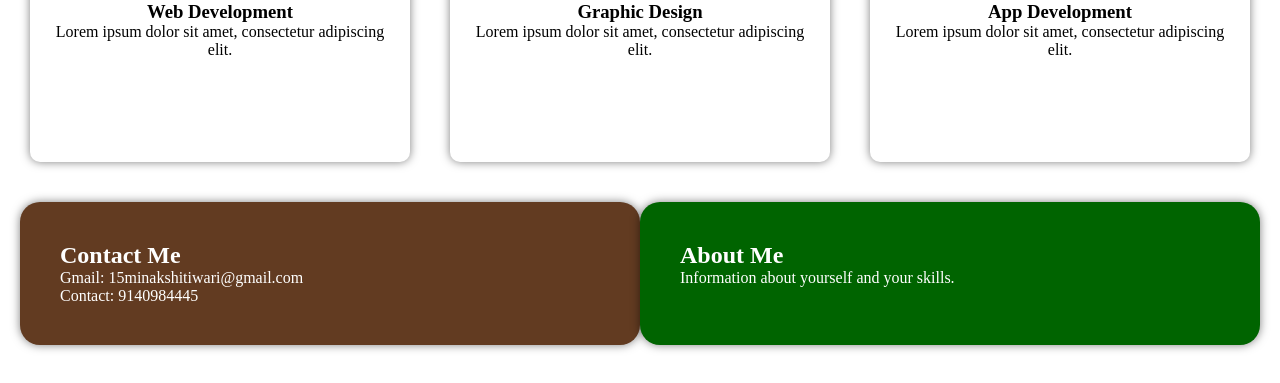
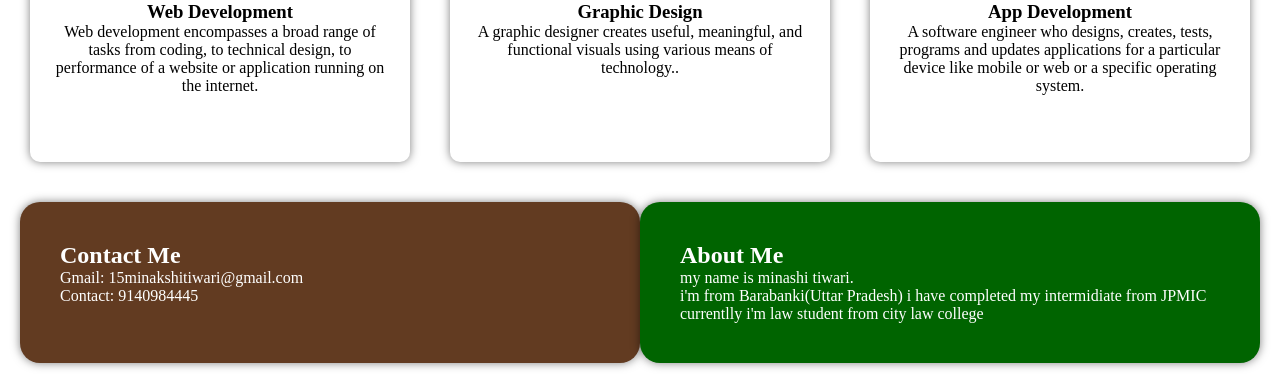
Before and after one commit to minakshi1506/Developer-Portfolio-Landing-Page---HTML-CSS-Project---In-Class---4edcrib57c6r, a plain HTML site: page index.html in a window 1280 px wide. Shown: the part 1380-1763 px from the top of the page. Drawn offline with Linux system fonts and the light colour scheme.

Commit message:
Update index.html

```diff
--- a/index.html
+++ b/index.html
@@ -28,7 +28,8 @@
             <img src="https://images.unsplash.com/photo-1544652478-6653e09f18a2?ixlib=rb-4.0.3&ixid=M3wxMjA3fDB8MHxwaG90by1wYWdlfHx8fGVufDB8fHx8fA%3D%3D&auto=format&fit=crop&w=1470&q=80" alt="Web Development">
             <div class="card-content">
                 <h3>Web Development</h3>
-                <p>Lorem ipsum dolor sit amet, consectetur adipiscing elit.</p>
+                <p>Web development encompasses a broad range of tasks from coding, to technical design,
+                    to performance of a website or application running on the internet.</p>
             </div>
         </div>
     </div>
@@ -37,7 +38,8 @@
             <img src="https://media.istockphoto.com/id/1283633813/photo/communication-network-concept-in-cyberspace-abstract-background-animation.webp?b=1&s=170667a&w=0&k=20&c=ppdlsZVhezWAQh2Z7Fi7CZR3DRjQY27tBexzP3yVGco=" alt="Graphic Design">
             <div class="card-content">
                 <h3>Graphic Design</h3>
-                <p>Lorem ipsum dolor sit amet, consectetur adipiscing elit.</p>
+                <p>A graphic designer creates useful, meaningful, and functional
+                    visuals using various means of technology..</p>
             </div>
         </div>
     </div>
@@ -46,7 +48,9 @@
             <img src="https://media.istockphoto.com/id/1295900101/photo/data-scientists-programmer-team-using-laptop-analyzing-and-developing-in-various-information.webp?b=1&s=170667a&w=0&k=20&c=sEFmS8lkgUJ8dwQp8LJNPOZitEBTlkB5sdscfuMMxn4=" alt="App Development">
             <div class="card-content">
                 <h3>App Development</h3>
-                <p>Lorem ipsum dolor sit amet, consectetur adipiscing elit.</p>
+                <p> A software engineer who designs, creates, tests,
+                    programs and updates applications for a particular device
+                    like mobile or web or a specific operating system.</p>
             </div>
         </div>
     </div>
@@ -61,7 +65,11 @@
     </div>
     <div class="about-me-section">
         <h2>About Me</h2>
-        <p>Information about yourself and your skills.</p>
+        <p>my name is minashi tiwari.<br>
+            i'm from Barabanki(Uttar Pradesh)
+             i have completed my intermidiate from JPMIC<br>
+           currentlly i'm law student from city law college
+        </p>
     </div>
 </section>
 </body>
```
